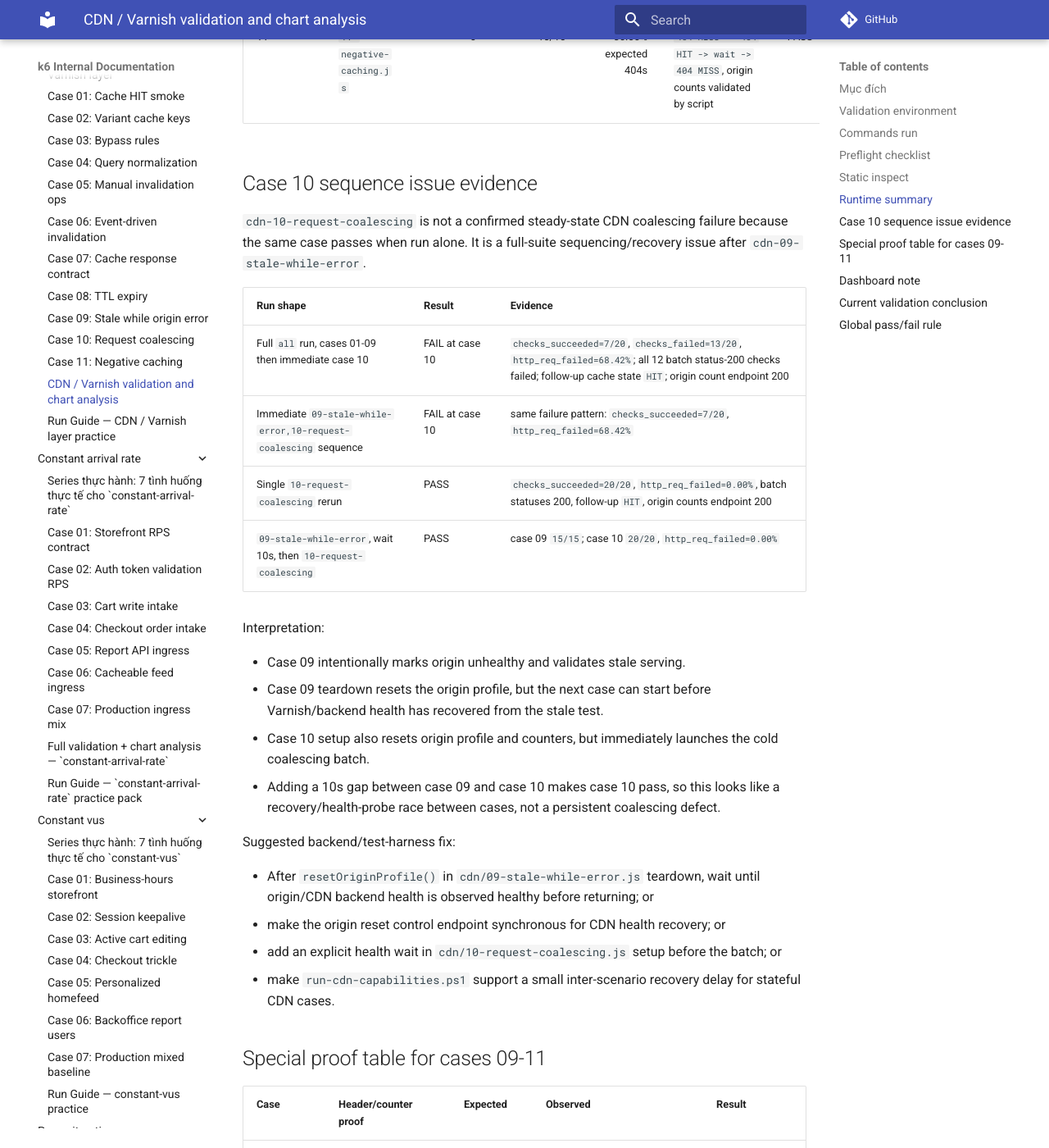
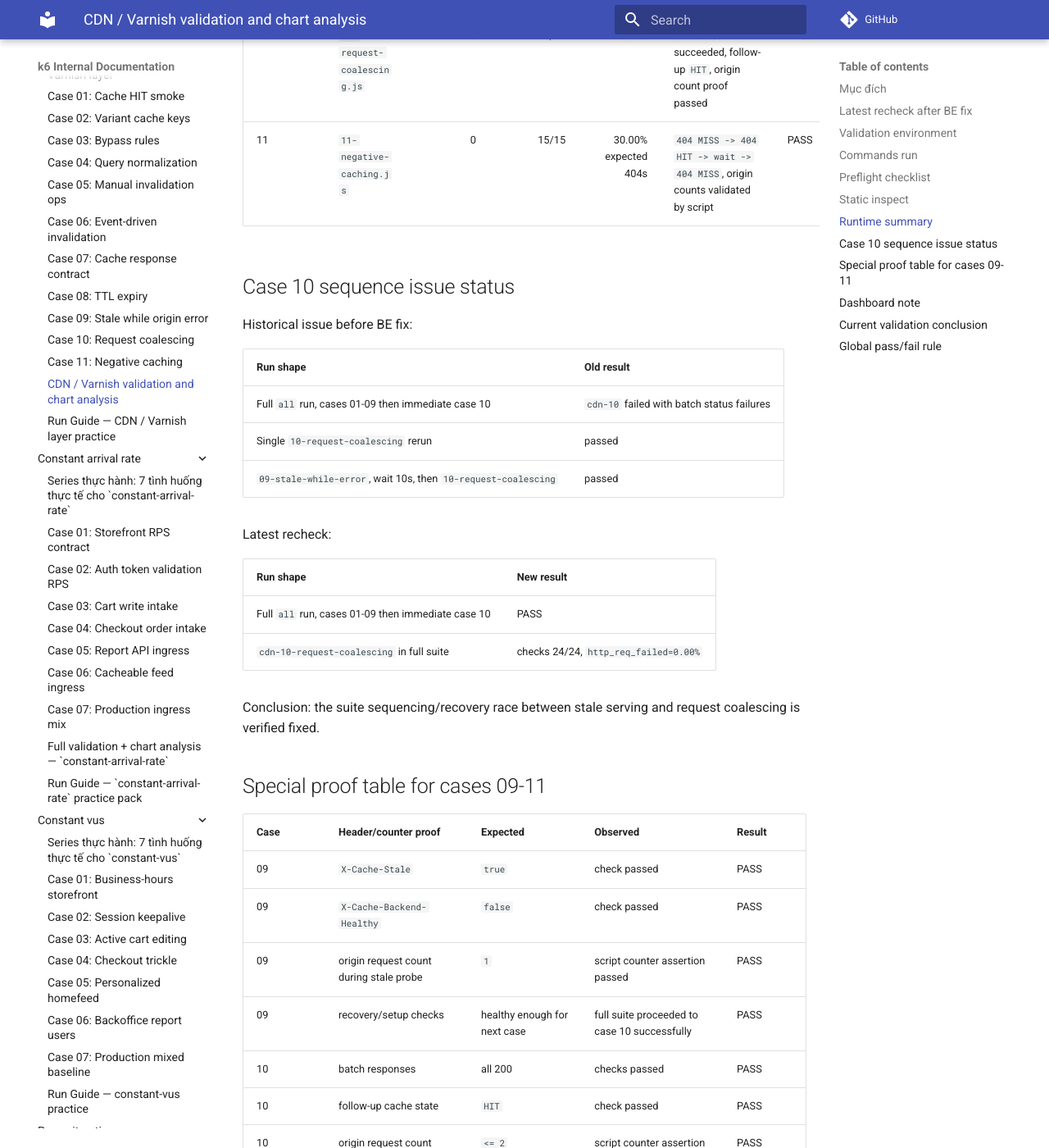
Before and after one commit to meomew-auto/markdown, an MkDocs documentation site: the page built from docs/practice/cdn/12_validation-and-chart-analysis.md, in a window 1280 px wide and 1400 px high, scrolled down 2986 px. Shown: the whole window at 82% size. Built offline with MkDocs 1.6.1 and Material for MkDocs 9.7.7, drawn with Linux system fonts in a browser that asks for light colours; comment, search, counter and statistics services are not loaded; some of the changed text lies outside the part shown.

Commit message:
Update docs

````diff
--- a/docs/practice/cdn/12_validation-and-chart-analysis.md
+++ b/docs/practice/cdn/12_validation-and-chart-analysis.md
@@ -5,6 +5,20 @@
 File này lưu bằng chứng runtime sau khi chạy CDN capability cases qua real full topology.
 
 Không bịa số. Nếu một case pass isolated nhưng fail trong full sequential run, ghi rõ cả hai vì đó là tín hiệu khác với CDN steady-state behavior.
+
+## Latest recheck after BE fix
+
+Recheck sau khi BE/test-harness sửa recovery giữa stale case và coalescing case:
+
+```text
+Full runtime command: ./scripts/run-cdn-capabilities.ps1 -Scenarios all
+Result: exit 0
+Scenarios started: 11/11
+Scenarios passed: 11/11
+OPS_AUTH_TOKEN: sourced from running container env, redacted in docs/output
+```
+
+Previous issue `cdn-10-request-coalescing` failing immediately after `cdn-09-stale-while-error` is now **verified fixed** in the full sequential suite.
 
 ## Validation environment
 
@@ -30,18 +44,8 @@ GET http://localhost:9091/health
 # full static inspect, token redacted
 ./scripts/run-cdn-capabilities.ps1 -InspectOnly -Scenarios all
 
-# full runtime attempt, token redacted
+# full runtime, token redacted
 ./scripts/run-cdn-capabilities.ps1 -Scenarios all
-
-# targeted reruns, token redacted
-./scripts/run-cdn-capabilities.ps1 -Scenarios 10-request-coalescing
-./scripts/run-cdn-capabilities.ps1 -Scenarios 11-negative-caching
-
-# sequence diagnosis, token redacted
-./scripts/run-cdn-capabilities.ps1 -Scenarios 09-stale-while-error,10-request-coalescing
-./scripts/run-cdn-capabilities.ps1 -Scenarios 09-stale-while-error
-Start-Sleep -Seconds 10
-./scripts/run-cdn-capabilities.ps1 -Scenarios 10-request-coalescing
 ```
 
 No real token was printed or committed.
@@ -53,7 +57,7 @@ No real token was printed or committed.
 | `GET /health` public `:80` | 200 through full stack | 200 |
 | `GET /health` control `:8088` | 200 direct/control | 200 |
 | `GET /health` events `:9091` | 200 mock alive | 200 |
-| target routing | `TargetLayer=full` route contract pass | exit 0, all route contract checks passed |
+| target routing | `TargetLayer=full` route contract pass | exit 0, 37 pass, 0 fail |
 | control profile with token | 200 | covered by routing and scenario control checks |
 
 ## Static inspect
@@ -74,34 +78,28 @@ No real token was printed or committed.
 | 06 | `06-invalidation-events.js` | 0 | 46/46 | 0.00% | product/homefeed events cause affected objects to `MISS` | PASS |
 | 07 | `07-cache-contract.js` | 0 | 22/22 | 0.00% | cache contract headers present and detail revalidation returned 304 | PASS |
 | 08 | `08-ttl-expiry.js` | 0 | 9/9 | 0.00% | homefeed `MISS -> HIT -> wait TTL -> MISS` | PASS |
-| 09 | `09-stale-while-error.js` | 0 | 15/15 | 0.00% | stale `HIT` while origin unhealthy with required headers | PASS |
-| 10 | `10-request-coalescing.js` | 99 in immediate full run; 0 isolated | 7/20 immediate; 20/20 isolated | 68.42% immediate; 0.00% isolated | immediate after case 09 batch statuses failed; isolated rerun passed with follow-up `HIT` | SEQUENCE ISSUE |
+| 09 | `09-stale-while-error.js` | 0 | 22/22 | 0.00% | stale `HIT` while origin unhealthy with required headers and recovery checks | PASS |
+| 10 | `10-request-coalescing.js` | 0 | 24/24 | 0.00% | cold burst succeeded, follow-up `HIT`, origin count proof passed | PASS |
 | 11 | `11-negative-caching.js` | 0 | 15/15 | 30.00% expected 404s | `404 MISS -> 404 HIT -> wait -> 404 MISS`, origin counts validated by script | PASS |
 
-## Case 10 sequence issue evidence
+## Case 10 sequence issue status
 
-`cdn-10-request-coalescing` is not a confirmed steady-state CDN coalescing failure because the same case passes when run alone. It is a full-suite sequencing/recovery issue after `cdn-09-stale-while-error`.
+Historical issue before BE fix:
 
-| Run shape | Result | Evidence |
-| --- | --- | --- |
-| Full `all` run, cases 01-09 then immediate case 10 | FAIL at case 10 | `checks_succeeded=7/20`, `checks_failed=13/20`, `http_req_failed=68.42%`; all 12 batch status-200 checks failed; follow-up cache state `HIT`; origin count endpoint 200 |
-| Immediate `09-stale-while-error,10-request-coalescing` sequence | FAIL at case 10 | same failure pattern: `checks_succeeded=7/20`, `http_req_failed=68.42%` |
-| Single `10-request-coalescing` rerun | PASS | `checks_succeeded=20/20`, `http_req_failed=0.00%`, batch statuses 200, follow-up `HIT`, origin counts endpoint 200 |
-| `09-stale-while-error`, wait 10s, then `10-request-coalescing` | PASS | case 09 `15/15`; case 10 `20/20`, `http_req_failed=0.00%` |
+| Run shape | Old result |
+| --- | --- |
+| Full `all` run, cases 01-09 then immediate case 10 | `cdn-10` failed with batch status failures |
+| Single `10-request-coalescing` rerun | passed |
+| `09-stale-while-error`, wait 10s, then `10-request-coalescing` | passed |
 
-Interpretation:
+Latest recheck:
 
-- Case 09 intentionally marks origin unhealthy and validates stale serving.
-- Case 09 teardown resets the origin profile, but the next case can start before Varnish/backend health has recovered from the stale test.
-- Case 10 setup also resets origin profile and counters, but immediately launches the cold coalescing batch.
-- Adding a 10s gap between case 09 and case 10 makes case 10 pass, so this looks like a recovery/health-probe race between cases, not a persistent coalescing defect.
+| Run shape | New result |
+| --- | --- |
+| Full `all` run, cases 01-09 then immediate case 10 | PASS |
+| `cdn-10-request-coalescing` in full suite | checks 24/24, `http_req_failed=0.00%` |
 
-Suggested backend/test-harness fix:
-
-- After `resetOriginProfile()` in `cdn/09-stale-while-error.js` teardown, wait until origin/CDN backend health is observed healthy before returning; or
-- make the origin reset control endpoint synchronous for CDN health recovery; or
-- add an explicit health wait in `cdn/10-request-coalescing.js` setup before the batch; or
-- make `run-cdn-capabilities.ps1` support a small inter-scenario recovery delay for stateful CDN cases.
+Conclusion: the suite sequencing/recovery race between stale serving and request coalescing is verified fixed.
 
 ## Special proof table for cases 09-11
 
@@ -110,8 +108,10 @@ Suggested backend/test-harness fix:
 | 09 | `X-Cache-Stale` | `true` | check passed | PASS |
 | 09 | `X-Cache-Backend-Healthy` | `false` | check passed | PASS |
 | 09 | origin request count during stale probe | `1` | script counter assertion passed | PASS |
-| 10 | follow-up cache state | `HIT` | check passed both in failed sequence and isolated rerun | PASS for this signal |
-| 10 | origin request count | `<= 2` | isolated script assertion passed; immediate sequence did not reach a clean status-200 batch | PASS isolated; sequence issue |
+| 09 | recovery/setup checks | healthy enough for next case | full suite proceeded to case 10 successfully | PASS |
+| 10 | batch responses | all 200 | checks passed | PASS |
+| 10 | follow-up cache state | `HIT` | check passed | PASS |
+| 10 | origin request count | `<= 2` | script counter assertion passed | PASS |
 | 11 | first response | `404 MISS` | check passed | PASS |
 | 11 | second response | `404 HIT` | check passed | PASS |
 | 11 | after expiry | `404 MISS` | check passed | PASS |
@@ -123,12 +123,12 @@ Dashboard/cloud runs were not performed in this pass. If runs are pushed later,
 
 ## Current validation conclusion
 
-- Topology and routing are healthy.
-- Full static inspect succeeds.
-- CDN capability cases 01-09 pass in the full run before the runner stops at case 10.
-- Case 11 passes when run separately.
-- Case 10 passes when run separately, and also passes after a 10s recovery gap following case 09.
-- The only actionable issue is a **stateful suite sequencing/recovery race between case 09 and case 10**.
+- Topology health endpoints are reachable.
+- Route contract checks pass: 37 pass, 0 fail.
+- Full static inspect exits 0.
+- Full CDN runtime suite exits 0.
+- All 11 CDN capability cases pass in one sequential run.
+- Previous `cdn-09` -> `cdn-10` recovery race is verified fixed.
 
 ## Global pass/fail rule
 
````
Also changed, not shown: other parts of docs/practice/cdn/12_validation-and-chart-analysis.md (+1 -1 lines).
